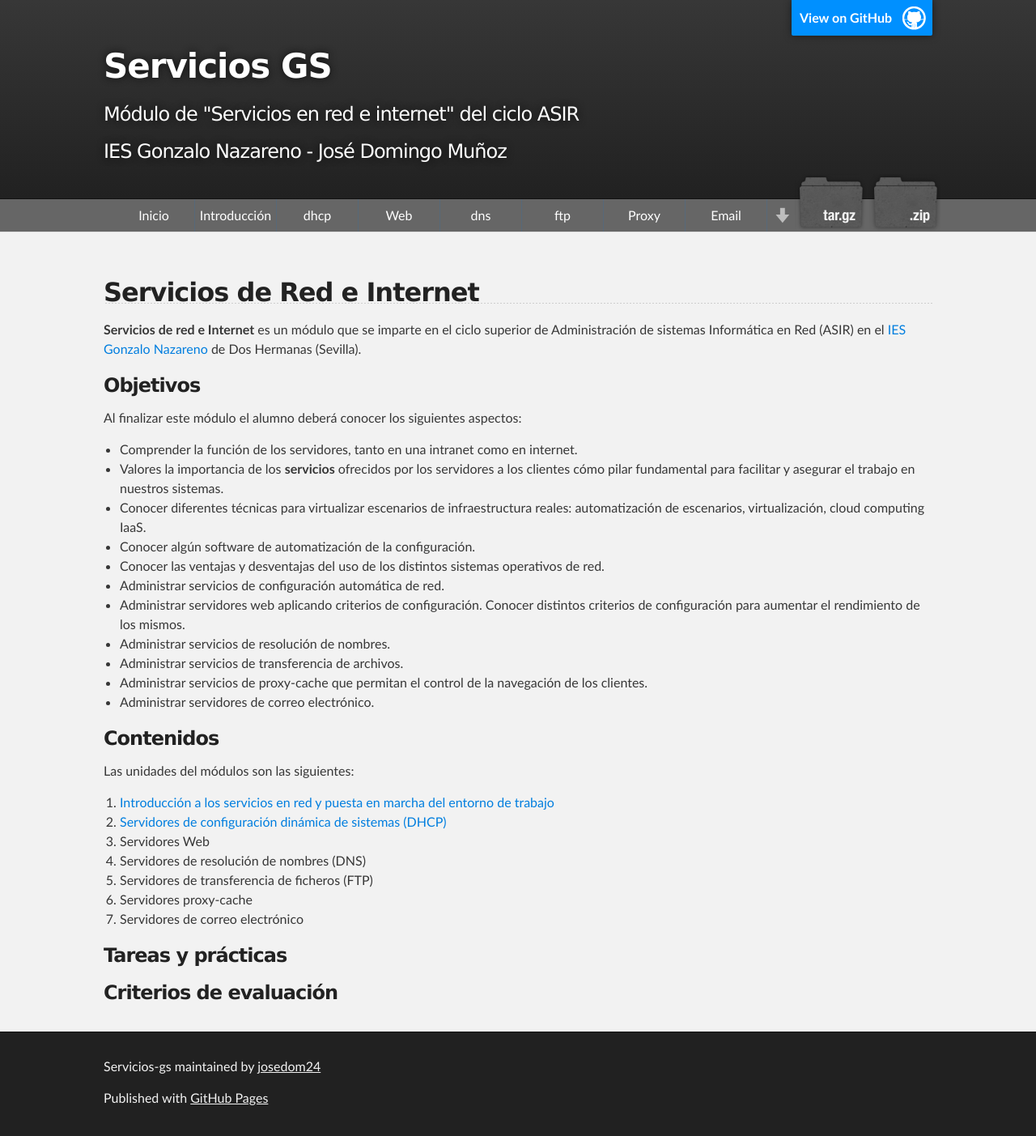
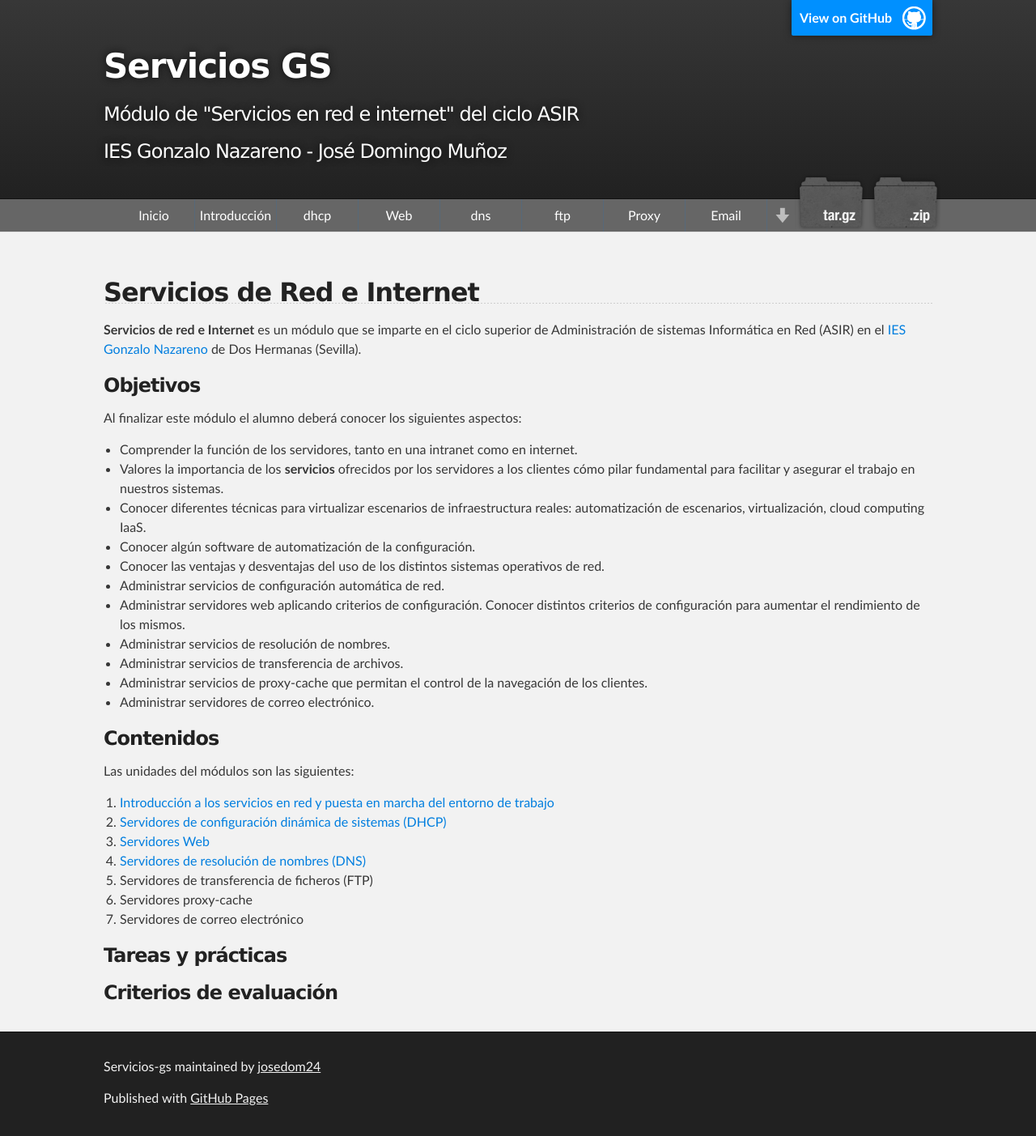
Before and after one commit to josedom24/servicios-gs, a Jekyll site: the page built from index.md, in a window 1280 px wide. Shown: the whole page at 81% size. Built offline with Jekyll 4.4.1, drawn with Linux system fonts in a browser that asks for light colours; nearby versions of some CDN libraries.

```diff
--- a/index.md
+++ b/index.md
@@ -29,8 +29,8 @@ Las unidades del módulos son las siguientes:
 
 1. [Introducción a los servicios en red y puesta en marcha del entorno de trabajo]()
 2. [Servidores de configuración dinámica de sistemas (DHCP)]()
-3. Servidores Web
-4. Servidores de resolución de nombres (DNS)
+3. [Servidores Web]()
+4. [Servidores de resolución de nombres (DNS)]()
 5. Servidores de transferencia de ficheros (FTP)
 6. Servidores proxy-cache
 7. Servidores de correo electrónico
```
